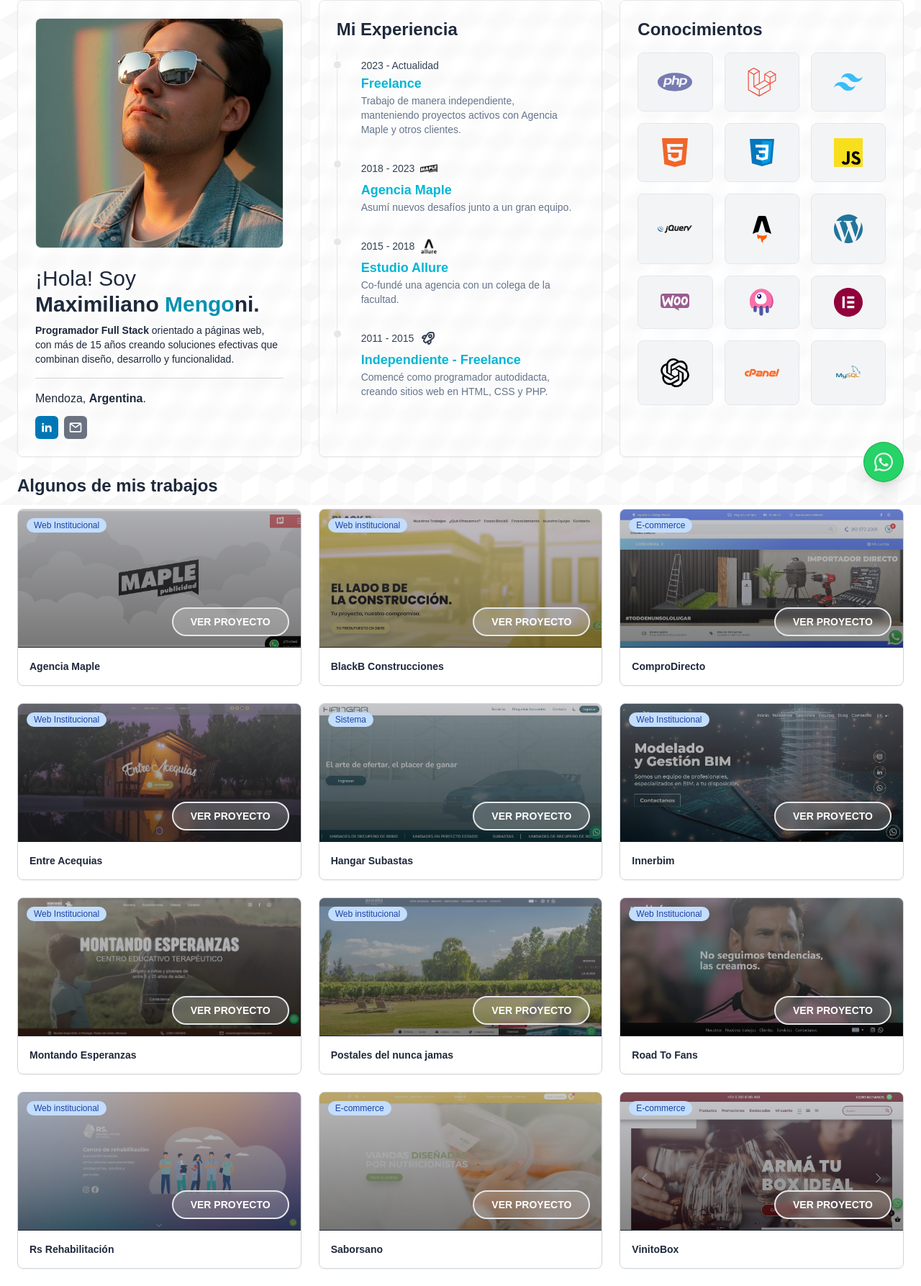
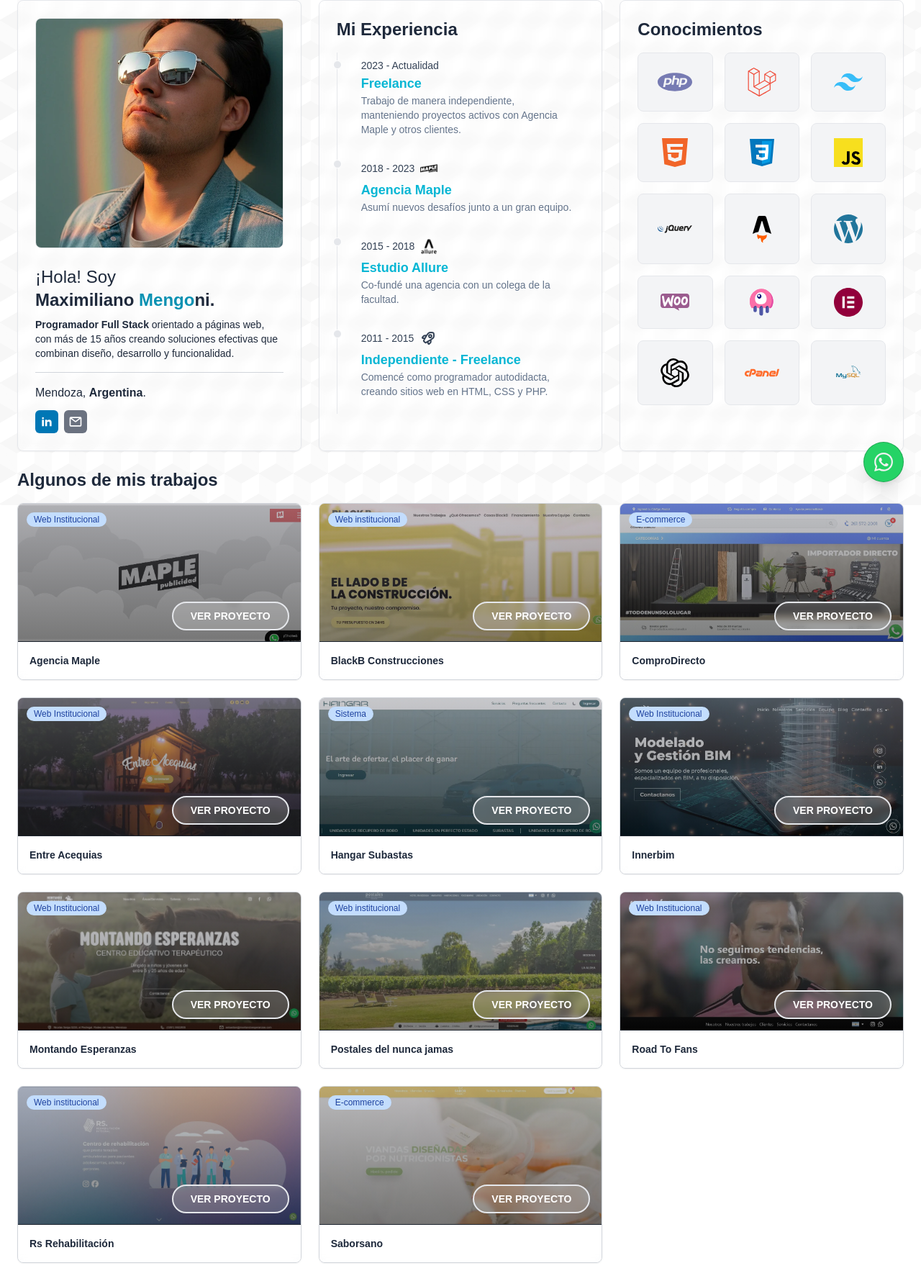
Before and after one commit to maximengo/mengoweb, an Astro site: page /mengoweb/ in a window 1280 px wide. Shown: the part 98-1885 px from the top of the page at 72% size. Built offline with nearby package versions, Linux system fonts and the light colour scheme; Astro itself is replaced by a stand-in of ours.

Commit message:
Eliminar vinitobox

```diff
--- a/src/components/Yo.astro
+++ b/src/components/Yo.astro
@@ -11,7 +11,7 @@
 </div>
 
 <div class="mt-6">
-    <h1 class="text-2xl md:text-3xl font-light mb-2 text-pretty">
+    <h1 class="text-xl md:text-2xl font-light mb-2 text-pretty">
         ¡Hola! Soy <br> <strong class="font-bold">Maximiliano <span class="text-cyan-600">Mengo</span>ni.</strong
         >
     </h1>
--- a/src/content/proyectos/vinitobox.md
+++ /dev/null
@@ -1,9 +0,0 @@
----
-title: 'VinitoBox'
-cat: 'E-commerce'
-tags: 'Wordpress, Woocommerce'
-img: 'vinitobox.webp'
-url: 'https://vinitobox.com'
----
-
-E-commerce para la venta de vinos en formato box, disponible en 3 idiomas (español, ingles, portugues).
```
Also changed, not shown: public/images/proyectos/vinitobox.webp (deleted).
